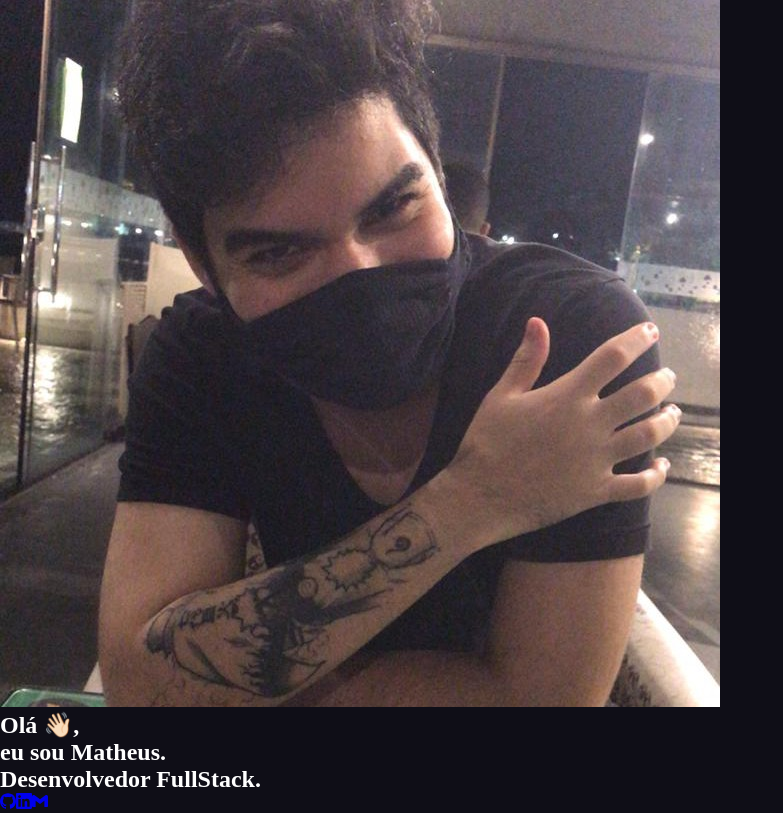
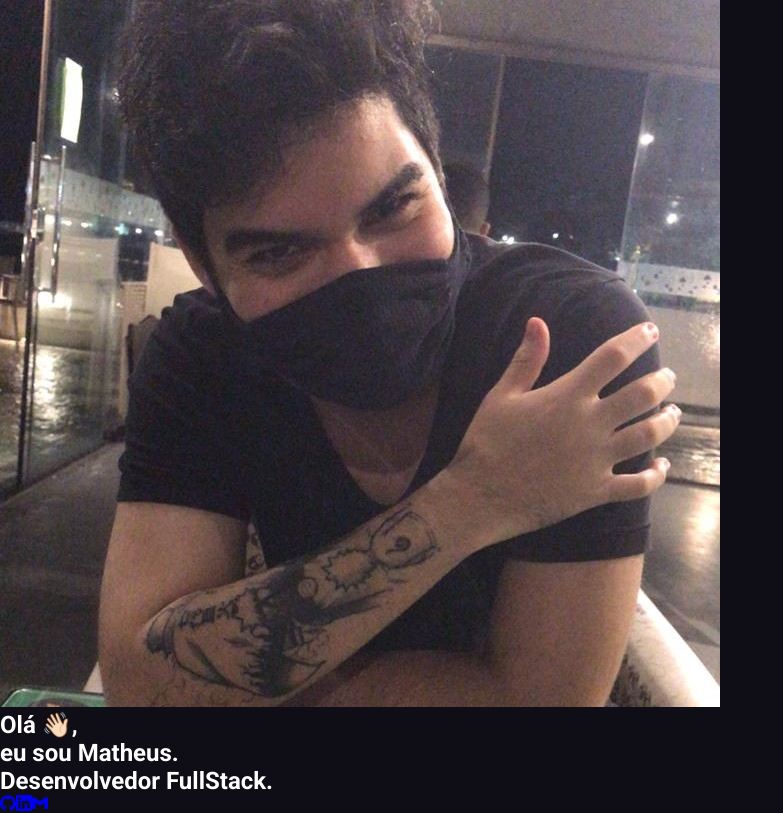
Before and after one commit to matheusg18/matheusg18.github.io, a React (Create React App) app: page / in a window 1280 px wide. Shown: the top 813 px of the page, without its empty margins (0-783 px from the left). Built offline with nearby package versions, Linux system fonts and the light colour scheme.

Commit message:
adiciona a fonte roboto

```diff
--- a/public/index.html
+++ b/public/index.html
@@ -9,6 +9,12 @@
     <link rel="apple-touch-icon" href="%PUBLIC_URL%/logo192.png" />
     <link rel="manifest" href="%PUBLIC_URL%/manifest.json" />
     <title>Matheus Santos</title>
+    <link rel="preconnect" href="https://fonts.googleapis.com" />
+    <link rel="preconnect" href="https://fonts.gstatic.com" crossorigin />
+    <link
+      href="https://fonts.googleapis.com/css2?family=Roboto:wght@400;700&display=swap"
+      rel="stylesheet"
+    />
   </head>
   <body>
     <noscript>You need to enable JavaScript to run this app.</noscript>
--- a/src/index.css
+++ b/src/index.css
@@ -7,4 +7,5 @@
 body {
   background-color: #0f0e17;
   color: #fff;
+  font-family: 'Roboto', sans-serif;
 }
```
